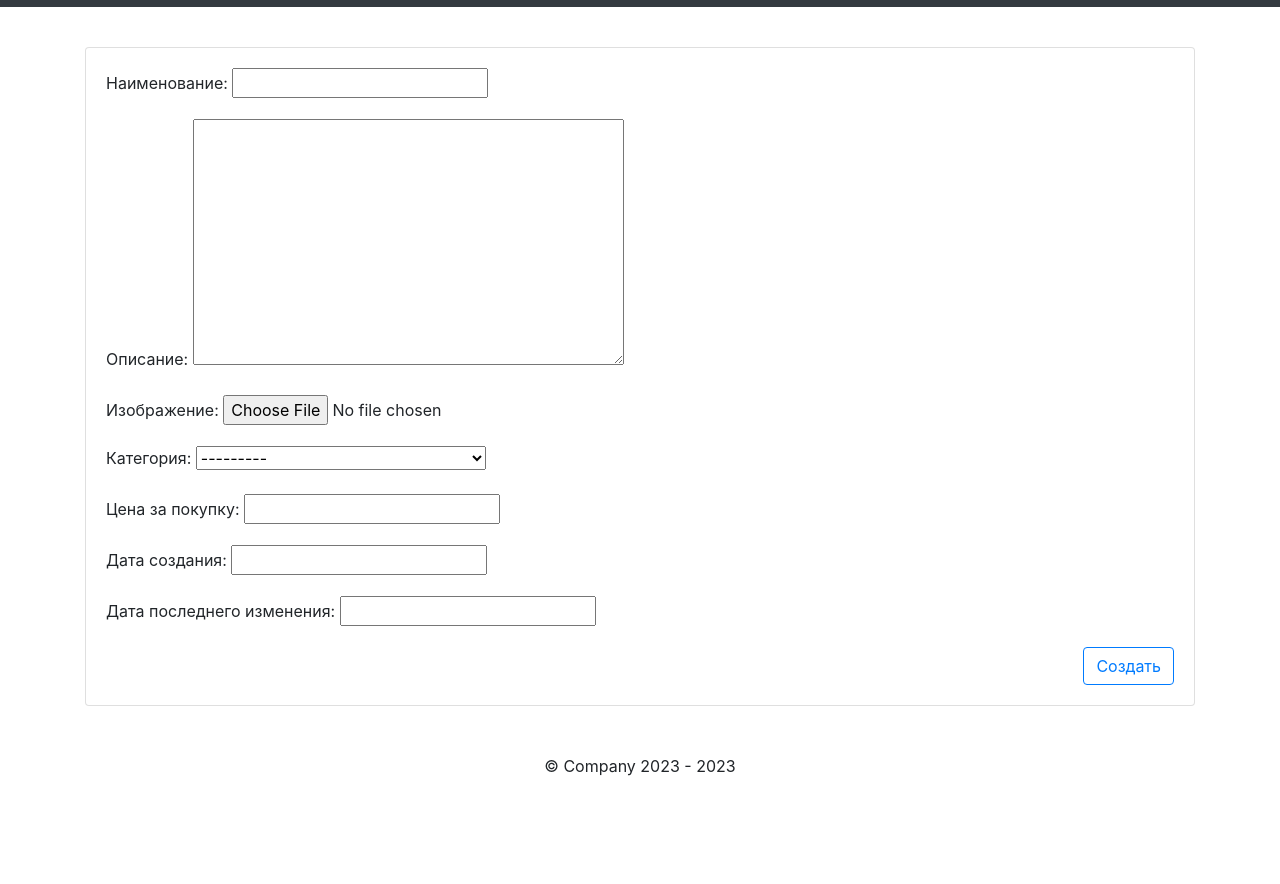
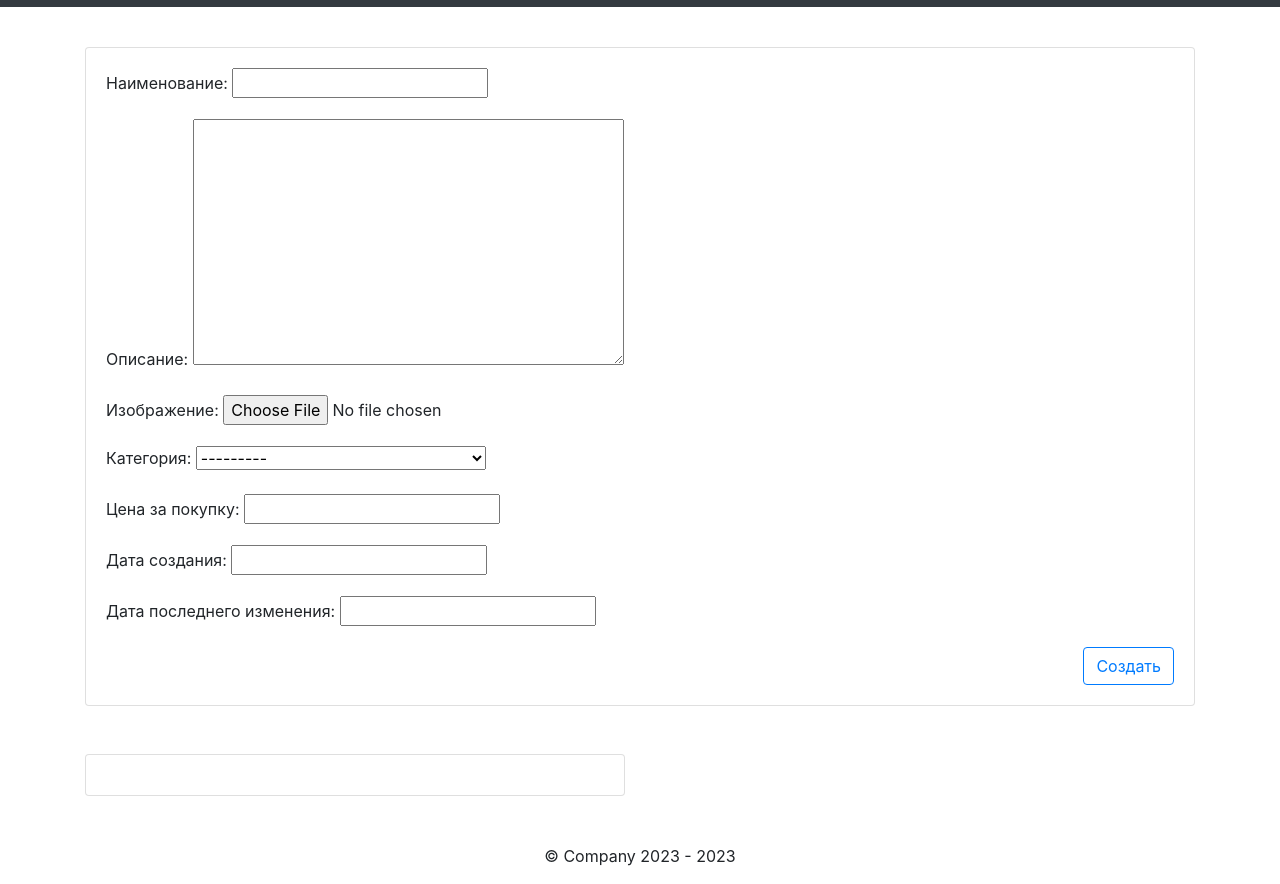
Before and after one commit to VictorVolkov7/hm_19.2_Django, a Django app: page /create/ in a window 1280 px wide. Shown: the part 49-933 px from the top of the page. Before the commit the page ends 825 px from the top, so only its background shows below. Run offline with Django 4.2, Linux system fonts and the light colour scheme; tables that the repository leaves empty hold one stand-in row (values such as "Sample post"); parts of the project's set-up code (start-up, migrations or seed data) failed here and were passed over; some libraries are stand-ins or nearby versions.

Commit message:
update product_form.html: add 'version' formset

```diff
--- a/catalog/templates/catalog/product_form.html
+++ b/catalog/templates/catalog/product_form.html
@@ -2,11 +2,15 @@
 {% load my_tags %}
 {% block content %}
     <div class="container">
+        <form method="post" enctype="multipart/form-data">
             <div class="row mt-5">
+                {% if object %}
+                    <div class="col-6 mt-5">
+                {% else %}
                     <div class="col-12 mt-5">
+                {% endif %}
                 <div class="card">
                     <div class="card-body">
-                        <form method="post" enctype="multipart/form-data">
                         {% csrf_token %}
                         {{ form.as_p }}
                         <button type="submit" class="btn btn-outline-primary float-right">
@@ -16,10 +20,24 @@
                                 Создать
                             {% endif %}
                         </button>
-                        </form>
+                    </div>
+                </div>
+                </div>
+                <div class="col-6 mt-5">
+                    <div class="card">
+                        <div class="card-body">
+                            {{ formset.management_form }}
+                            {% for form in formset.forms %}
+                                {{ form.as_p }}
+                                {% if not forloop.last %}
+                                    <hr>
+                                {% endif %}
+                            {% endfor %}
                         </div>
                     </div>
                 </div>
                 </div>
             </div>
+        </form>
+    </div>
 {% endblock %}
```
Lines whose indentation alone changed are shown as unchanged.
